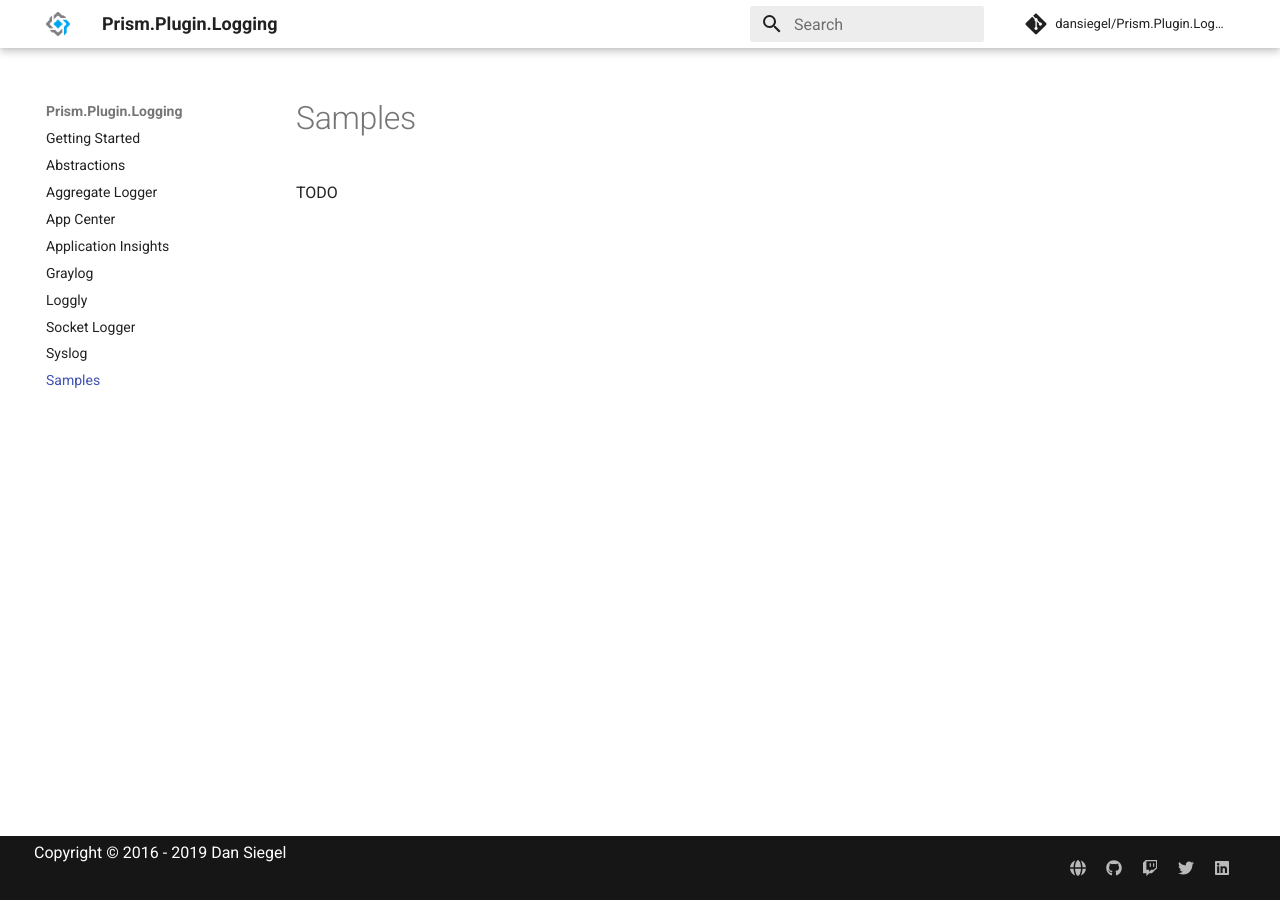
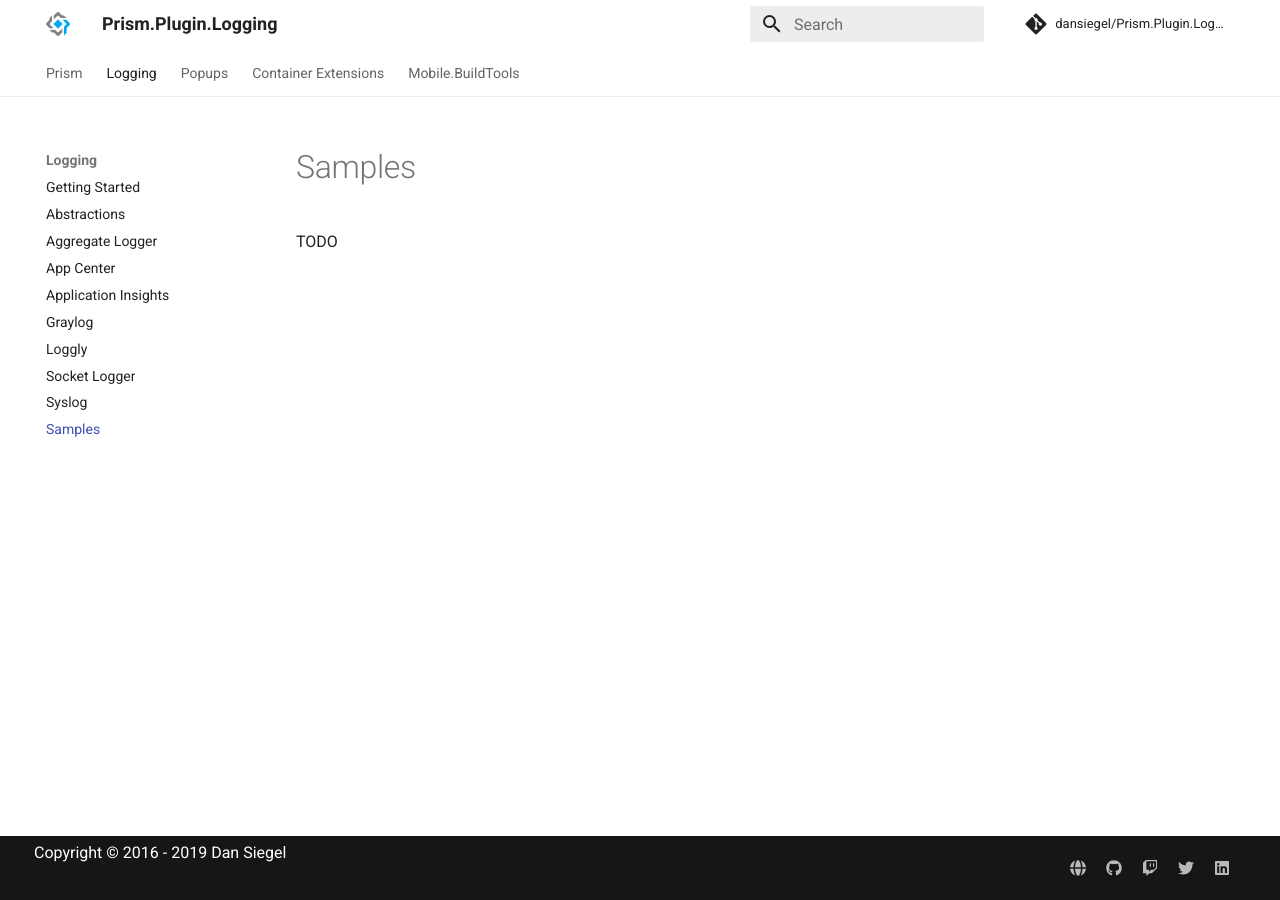
Before and after one commit to dansiegel/Prism.Plugin.Logging, an MkDocs documentation site: the page built from docs/samples.md, in a window 1280 px wide. Built offline with MkDocs 1.6.1 and Material for MkDocs 9.7.7, drawn with Linux system fonts in a browser that asks for light colours; comment, search, counter and statistics services are not loaded.

Commit message:
updating site layout

```diff
--- a/mkdocs.yml
+++ b/mkdocs.yml
@@ -2,7 +2,7 @@
 site_name: Prism.Plugin.Logging
 site_description: Documentation for the Prism Logging Plugin
 site_author: Dan Siegel
-site_url: https://prism.plugin.logging.github.io
+site_url: http://logging.prismplugins.com
 
 # Repository
 repo_name: dansiegel/Prism.Plugin.Logging
@@ -20,7 +20,7 @@ theme:
   favicon: assets/favicon.ico
   language: en
   feature:
-    tabs: false
+    tabs: true
   palette:
     primary: 'white'
     accent: 'cyan'
@@ -48,13 +48,24 @@ markdown_extensions:
       permalink: true
 
 nav:
-  - Getting Started: index.md
-  - Abstractions: abstractions.md
-  - Aggregate Logger: aggregate-logger.md
-  - App Center: appcenter/index.md
-  - Application Insights: appinsights/index.md
-  - Graylog: graylog/index.md
-  - Loggly: loggly/index.md
-  - Socket Logger: socket/index.md
-  - Syslog: syslog/index.md
-  - Samples: samples.md
+  - Prism:
+    - Prism: http://prismlibrary.github.io/docs
+  - Logging:
+    - Getting Started: index.md
+    - Abstractions: abstractions.md
+    - Aggregate Logger: aggregate-logger.md
+    - App Center: appcenter/index.md
+    - Application Insights: appinsights/index.md
+    - Graylog: graylog/index.md
+    - Loggly: loggly/index.md
+    - Socket Logger: socket/index.md
+    - Syslog: syslog/index.md
+    - Samples: samples.md
+  - Popups:
+    - Popups: http://popups.prismplugins.com
+  - Container Extensions:
+    - Container Extensions: http://prismplugins.com
+  - Mobile.BuildTools:
+    - Mobile.BuildTools: http://mobilebuildtools.com
+
+google_analytics: ['UA-153405647-2', 'Prism.Plugin.Logging']
```
Also changed, not shown: 1 other file.
